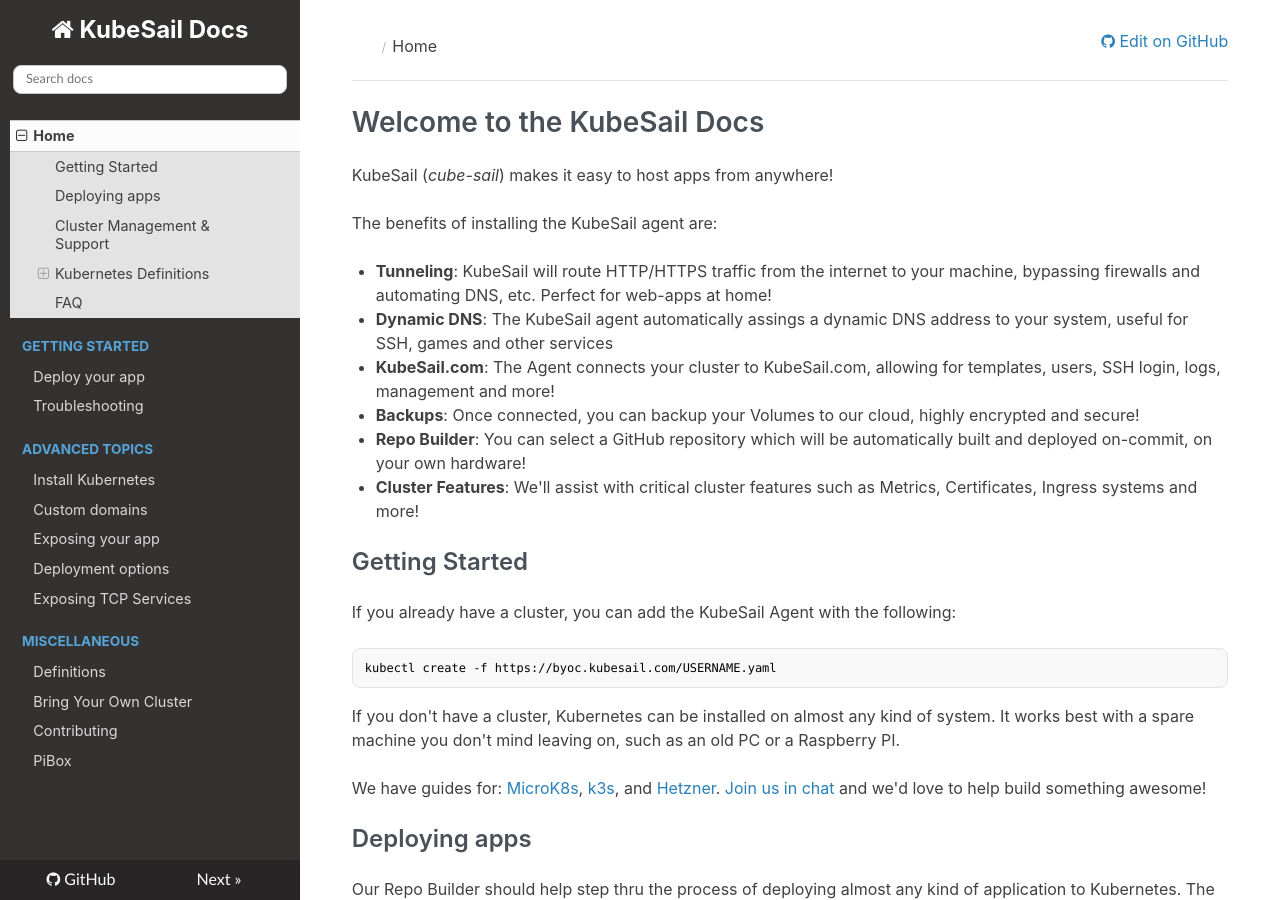
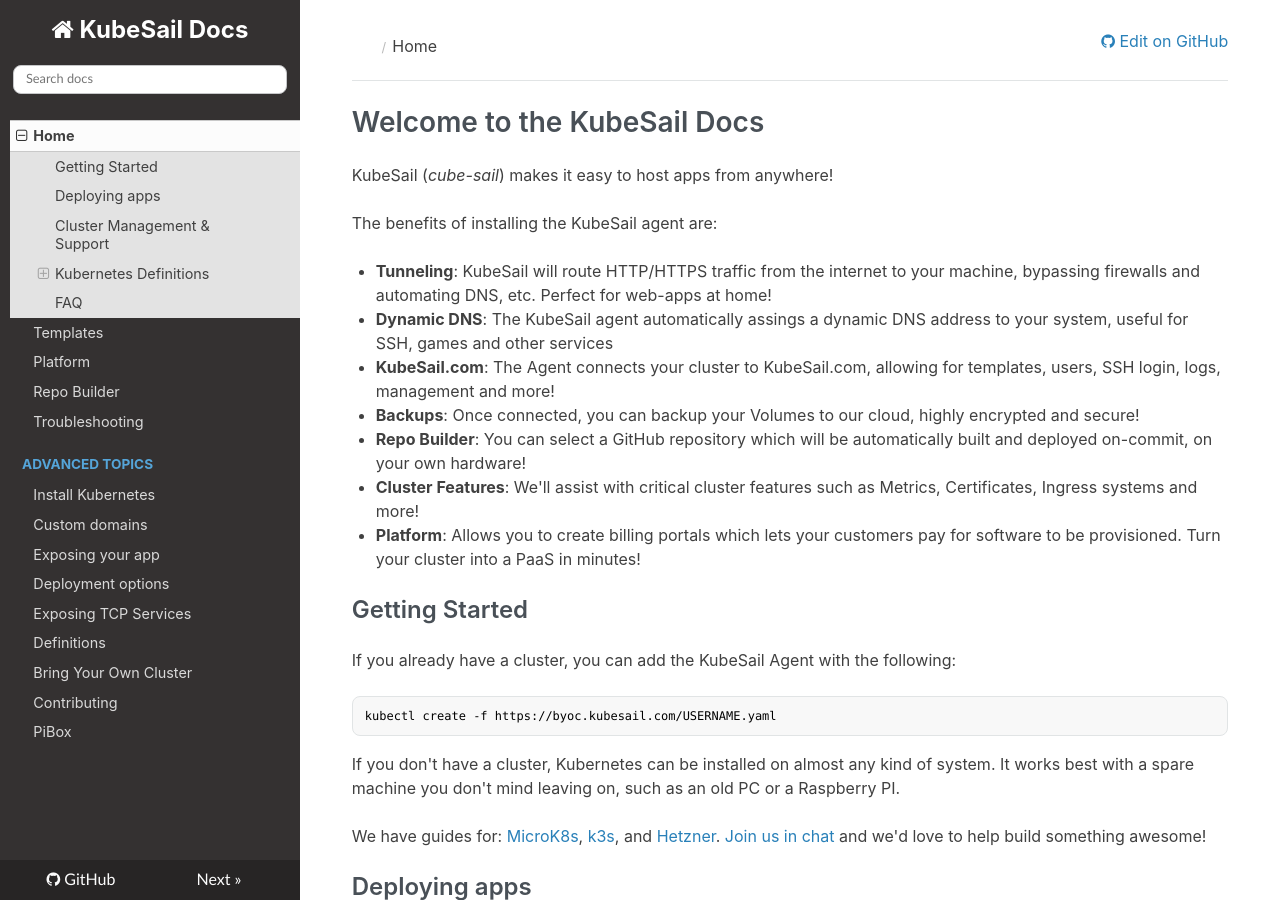
Before and after one commit to kubesail/kubesail-docs, an MkDocs documentation site: the page built from docs/README.md, in a window 1280 px wide and 900 px high. Built offline with MkDocs 1.6.1, drawn with Linux system fonts in a browser that asks for light colours; nearby versions of some CDN libraries.

Commit message:
add template docs

```diff
--- a/docs/README.md
+++ b/docs/README.md
@@ -10,6 +10,7 @@
 - **Backups**: Once connected, you can backup your Volumes to our cloud, highly encrypted and secure!
 - **Repo Builder**: You can select a GitHub repository which will be automatically built and deployed on-commit, on your own hardware!
 - **Cluster Features**: We'll assist with critical cluster features such as Metrics, Certificates, Ingress systems and more!
+- **Platform**: Allows you to create billing portals which lets your customers pay for software to be provisioned. Turn your  cluster into a PaaS in minutes!
 
 ## Getting Started
 
--- a/mkdocs.yml
+++ b/mkdocs.yml
@@ -2,22 +2,22 @@
 theme: readthedocs
 repo_url: https://github.com/kubesail/docs
 nav:
-    - Home: README.md
-    - Getting Started:
-          - "Deploy your app": repo_builder.md
-          - "Troubleshooting": troubleshooting.md
-    - Advanced Topics:
-          #- 'Provision a cluster': provision_cluster.md
-          - "Install Kubernetes": install_kubernetes.md
-          - "Custom domains": domains.md
-          - "Exposing your app": exposing.md
-          - "Deployment options": deploy.md
-          - "Exposing TCP Services": tcp.md
-    - Miscellaneous:
-          - Definitions: "definitions.md"
-          - Bring Your Own Cluster: "byoc.md"
-          - Contributing: contributing.md
-          - PiBox: pibox.md
+      - Home: README.md
+      - Templates: templates.md
+      - Platform: platform.md
+      - Repo Builder: repo_builder.md
+      - Troubleshooting: troubleshooting.md
+      - Advanced Topics:
+              #- 'Provision a cluster': provision_cluster.md
+              - Install Kubernetes: install_kubernetes.md
+              - Custom domains: domains.md
+              - Exposing your app: exposing.md
+              - Deployment options: deploy.md
+              - Exposing TCP Services: tcp.md
+              - Definitions: "definitions.md"
+              - Bring Your Own Cluster: "byoc.md"
+              - Contributing: contributing.md
+      - PiBox: pibox.md
 extra_css:
-    - extra.css
+      - extra.css
 google_analytics: ["UA-131519845-2", "docs.kubesail.com"]
```
Also changed, not shown: docs/platform.md (added, +7 -0 lines), docs/templates.md (added, +56 -0 lines), docs/img/templates-add-resource.png (added), docs/img/templates-envvars.png (added), docs/img/templates-lefthand.png (added), docs/img/templates-new.png (added), docs/img/templates-varfunctions.png (added).
